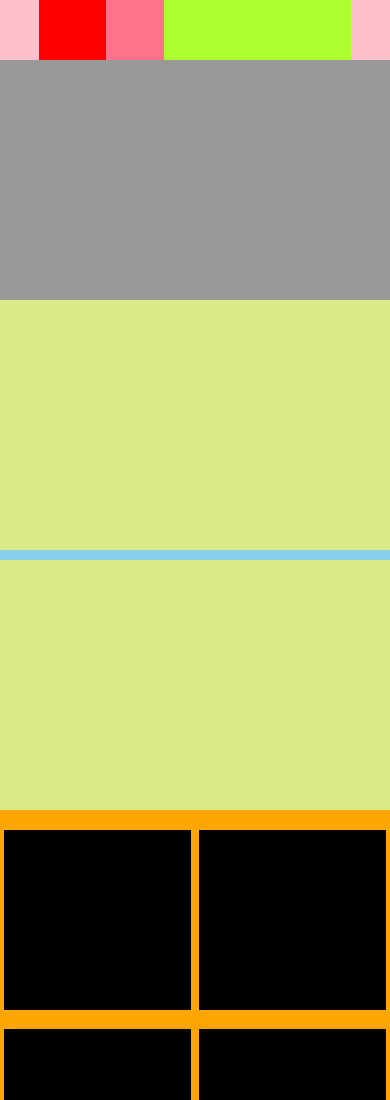
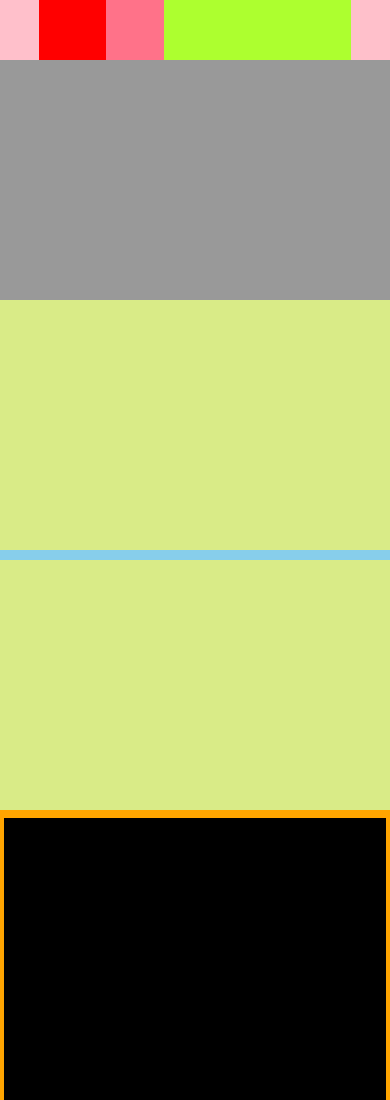
Before and after one commit to Pawanbafila/Best-way-to-practice-website-responsiveness-for-beginner, a plain HTML site: page index.html in a window 390 px wide. Shown: the top 1100 px of the page. Drawn offline with Linux system fonts and the light colour scheme.

Commit message:
remove some other mistake

```diff
--- a/responsive.css
+++ b/responsive.css
@@ -1,3 +1,10 @@
+
+/******************************************************************
+* Here our mini laptop
+*******************************************************************/
+
+
+
 @media only screen and (max-width:1300px) {
 
 
@@ -188,6 +195,12 @@ footer{
 
 
   }
+
+
+
+  /******************************************************************
+  * Here our tab part start
+  *******************************************************************/
 
 @media only screen and (max-width:768px) {
 
@@ -393,6 +406,12 @@ footer{
 
   }
 
+
+
+  /******************************************************************
+  * Here our mobile part start
+  *******************************************************************/
+
 @media only screen and (max-width:560px) {
 
 
@@ -461,17 +480,17 @@ footer{
 
 .service{
     width: 100%;
-    height: 450px;
+    height: 1600px;
     background-color: orange;
     margin: 0 auto;
   }
 
   .ser1{
-    margin: 5% 1% 0 1%;
-    width: 48%;
-    height: 40%;
+    margin: 2% 1% 0 1%;
+    width: 98%;
+    height: 24%;
     background-color: black;
-float: left;
+    float: left;
 
   }
 
```
